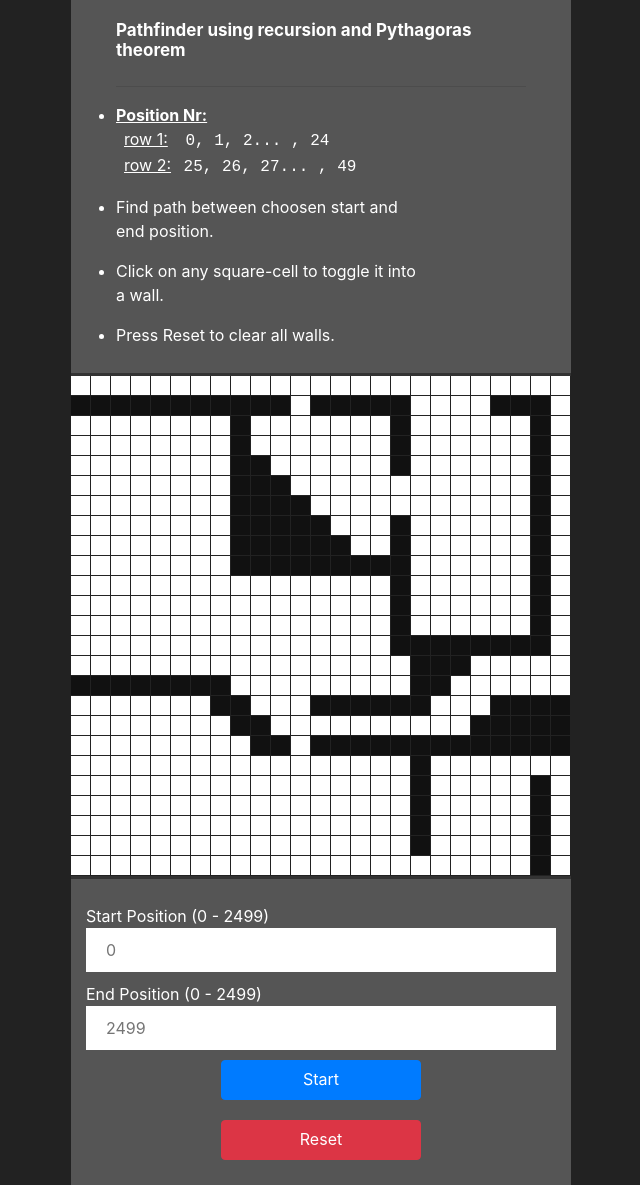
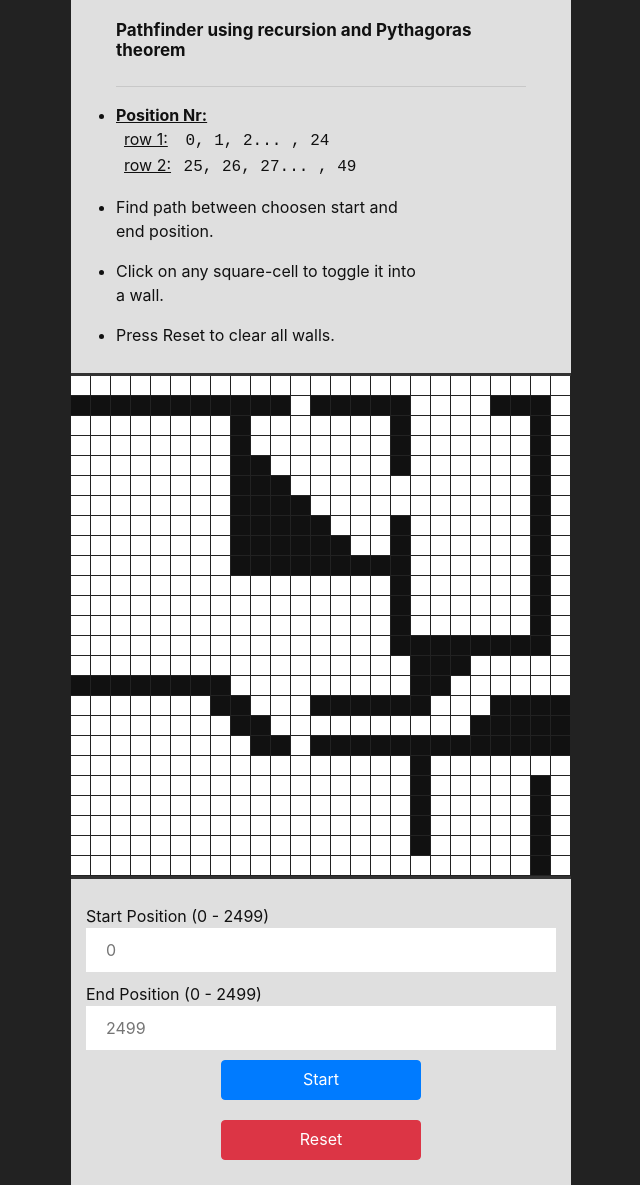
Before and after one commit to pontussandberg/pathfinder, a website: page index.html in a window 1280 px wide. Shown: the whole page, without its empty margins (319-959 px from the left). Drawn offline with nearby package versions, Linux system fonts and the light colour scheme.

Commit message:
changing styles

```diff
--- a/style.css
+++ b/style.css
@@ -36,10 +36,10 @@ h6{
 
 .instructions {
     width: 500px;
-    background-color: #555 !important;
+    background-color: #dfdfdf !important;
     padding: 10px 45px;
     border-bottom: 3px solid #333;
-    color: #fff;
+    color: #111;
 }
 .instructions p{
     width: 300px;
@@ -48,10 +48,10 @@ h6{
 .app-form{
     width: 500px;
     display: grid;
-    background-color: #555 !important;
+    background-color: #dfdfdf !important;
     padding: 15px;
     border-top: 3px solid #333;
-    color: #fff;
+    color: #111;
 }
 
 label{
```
